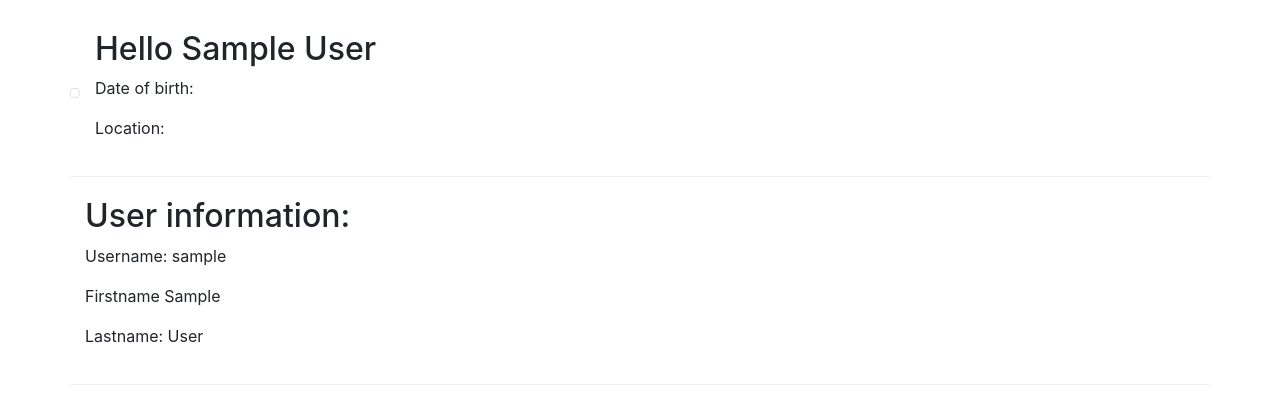
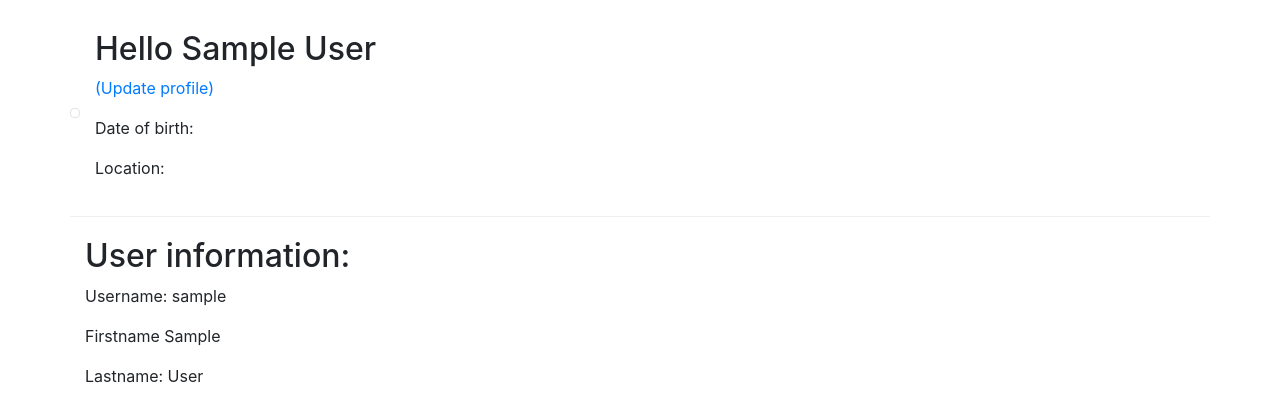
Before and after one commit to btudorache/myshelf, a Django app: a page that uses layout/templates/base.html in a window 1280 px wide. Shown: the part 56-476 px from the top of the page. Run offline with Django 3.2, Linux system fonts and the light colour scheme; the visitor is signed in with stand-in values (Sample User, id 1); data comes from the database, SQL or seed files in the repository; some libraries are stand-ins or nearby versions.

Commit message:
added user edit forms and added messages to base.html

```diff
--- a/accounts/models.py
+++ b/accounts/models.py
@@ -1,3 +1,4 @@
+from django.urls import reverse
 from django.db import models
 from django.conf import settings
 from PIL import Image
@@ -7,10 +8,13 @@ class Profile(models.Model):
     user = models.OneToOneField(settings.AUTH_USER_MODEL, on_delete=models.CASCADE)
     location = models.CharField(max_length=50, blank=True, null=True)
     date_of_birth = models.DateField(blank=True, null=True)
-    photo = models.ImageField(default='default.jpg', upload_to='users/')
+    photo = models.ImageField(blank=True, default='default.jpg', upload_to='users/')
 
     def __str__(self):
         return f'Profile for user {self.user.username}'
+
+    def get_absolute_url(self):
+        return reverse('user_detail', args=[self.user.username])
 
     def save(self, *args, **kwargs):
         super(Profile, self).save(*args, **kwargs)
--- a/accounts/templates/accounts/user/user_detail.html
+++ b/accounts/templates/accounts/user/user_detail.html
@@ -9,6 +9,7 @@
       <h2>Hello {{ user.get_full_name }}</h2>
       <div class="row">
         <div class="col">
+          <p><a href="{% url 'update_profile' %}">(Update profile)</a></p>
           <p>Date of birth: {{ user.profile.date_of_birth }}</p>
           <p>Location: {{ user.profile.location }}</p>
         </div>
--- a/accounts/urls.py
+++ b/accounts/urls.py
@@ -5,6 +5,7 @@ from . import views
 
 urlpatterns = [
     path('profile/<username>/', views.user_detail, name='user_detail'),
+    path('profile/update', views.update_user, name='update_profile'),
     path('register/', views.register, name='register'),
     path('login/', views.CustomLoginView.as_view(), name='login'),
     path('', include('django.contrib.auth.urls')),
--- a/accounts/views.py
+++ b/accounts/views.py
@@ -1,5 +1,6 @@
 from django.contrib.auth.views import LoginView
-from django.shortcuts import render, get_object_or_404
+from django.shortcuts import render, get_object_or_404, redirect
+from django.contrib import messages
 from django.contrib.auth.models import User
 from django.contrib.auth.decorators import login_required
 
@@ -7,6 +8,8 @@ from .models import Profile
 
 from .forms import (
     UserRegistrationForm,
+    UserEditForm,
+    ProfileEditForm,
 )
 
 
@@ -41,3 +44,21 @@ def register(request):
 def user_detail(request, username):
     user = get_object_or_404(User, username=username, is_active=True)
     return render(request, 'accounts/user/user_detail.html', {'section': 'profile', 'user': user})
+
+
+@login_required
+def update_user(request):
+    if request.method == 'POST':
+        user_update_form = UserEditForm(instance=request.user, data=request.POST)
+        profile_update_form = ProfileEditForm(instance=request.user.profile, data=request.POST, files=request.FILES)
+        if user_update_form.is_valid() and profile_update_form.is_valid():
+            user_update_form.save()
+            profile_update_form.save()
+            messages.success(request, 'Profile updated successfully')
+
+            return redirect(request.user.profile)
+    else:
+        user_update_form = UserEditForm(instance=request.user)
+        profile_update_form = ProfileEditForm(instance=request.user)
+    return render(request, 'accounts/user/user_update.html', {'user_form': user_update_form,
+                                                              'profile_form': profile_update_form})
--- a/layout/templates/base.html
+++ b/layout/templates/base.html
@@ -63,6 +63,18 @@
     </nav>
 
     <div class="container">
+      {% if messages %}
+        <div class="row">
+          <div class="col">
+            {% for message in messages %}
+              <div class="alert alert-{{ message.tags }}" role="alert">
+                <p>{{ message }}</p>
+              </div>
+            {% endfor %}
+          </div>
+        </div>
+      {% endif %}
+
       {% block content %}
       {% endblock %}
     </div>
```
Also changed, not shown: accounts/forms.py (+14 -0 lines), accounts/templates/accounts/user/user_update.html (added, +15 -0 lines), accounts/migrations/0005_auto_20200927_1741.py (added), media/default.jpg.
